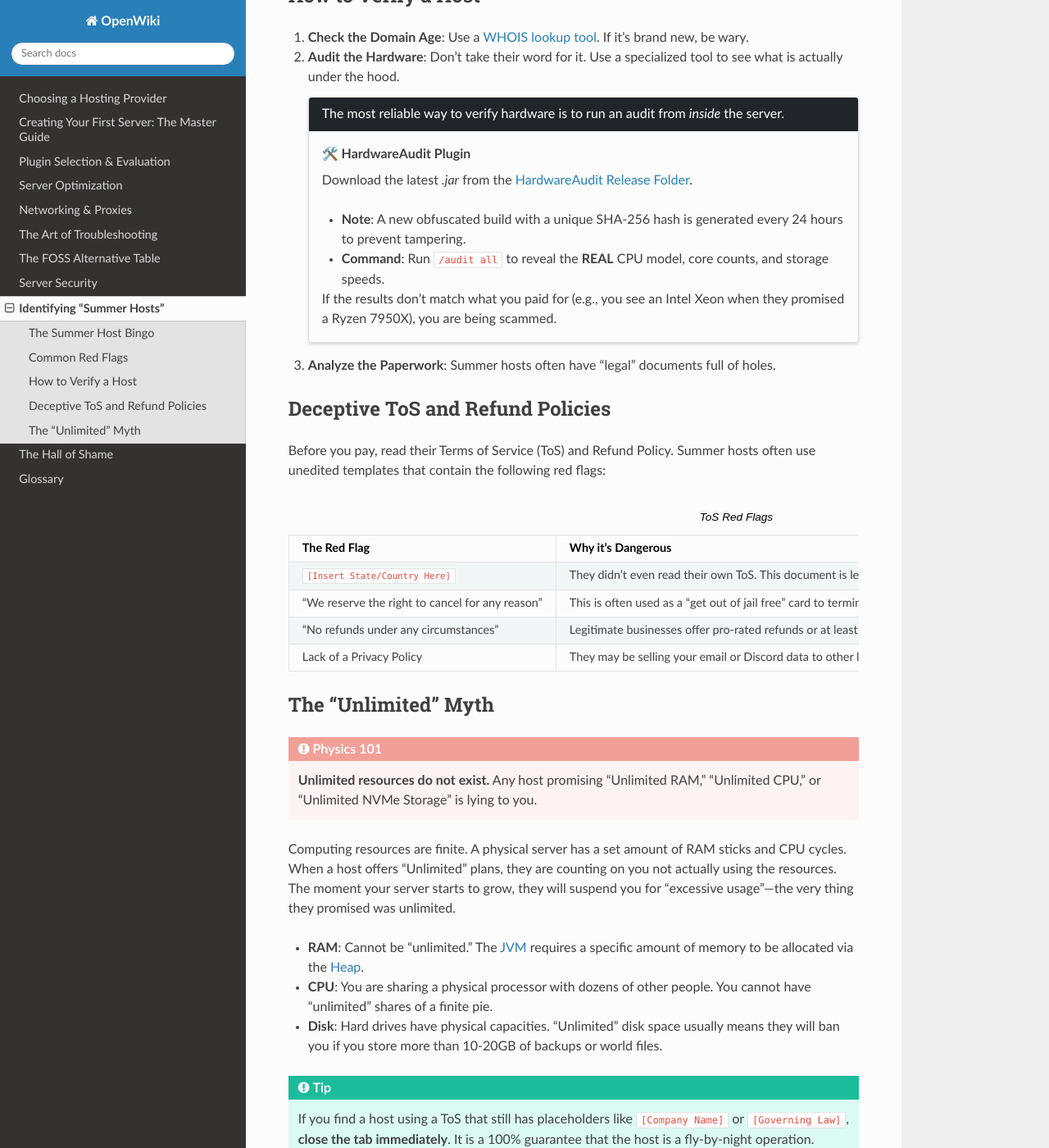
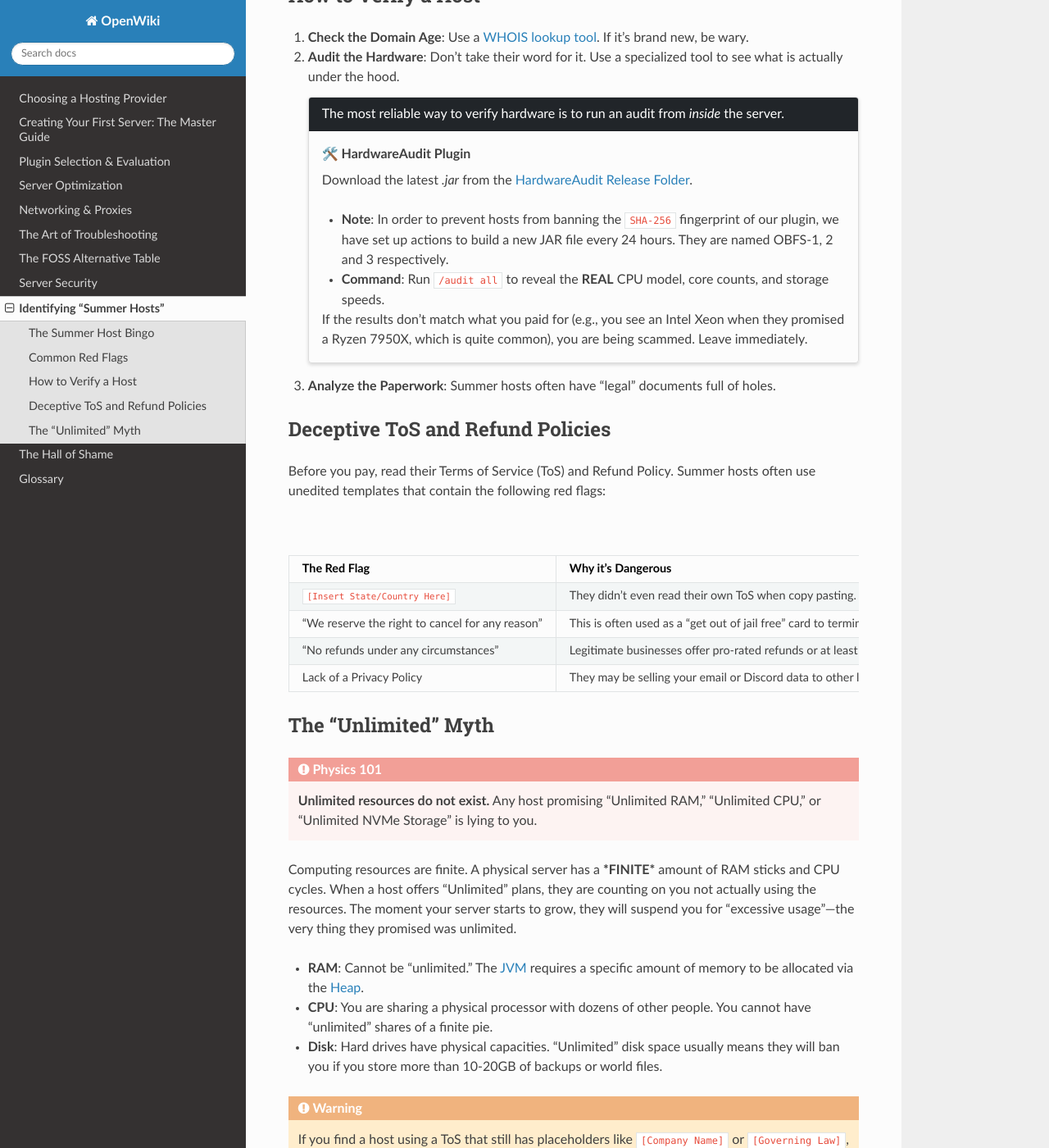
Before and after one commit to Earth1283/OpenWiki, a Sphinx documentation site: the page built from docs/source/summer_hosts.rst, in a window 1280 px wide and 1400 px high, scrolled down 1363 px. Shown: the whole window at 82% size. Built offline with Sphinx 7.4.7 and the Read the Docs theme 3.1.0, drawn with Linux system fonts in a browser that asks for light colours; some of the changed text lies outside the part shown.

Commit message:
update hosts

```diff
--- a/docs/source/summer_hosts.rst
+++ b/docs/source/summer_hosts.rst
@@ -165,10 +165,10 @@
       ^^^
       Download the latest `.jar` from the `HardwareAudit Release Folder <https://github.com/Earth1283/HardwareAudit>`_.
 
-      * **Note**: A new obfuscated build with a unique SHA-256 hash is generated every 24 hours to prevent tampering.
+      * **Note**: In order to prevent hosts from banning the ``SHA-256`` fingerprint of our plugin, we have set up actions to build a new JAR file every 24 hours. They are named OBFS-1, 2 and 3 respectively.
       * **Command**: Run ``/audit all`` to reveal the **REAL** CPU model, core counts, and storage speeds.
 
-      If the results don't match what you paid for (e.g., you see an Intel Xeon when they promised a Ryzen 7950X), you are being scammed.
+      If the results don't match what you paid for (e.g., you see an Intel Xeon when they promised a Ryzen 7950X, which is quite common), you are being scammed. Leave immediately.
 
 3. **Analyze the Paperwork**: Summer hosts often have "legal" documents full of holes.
 
@@ -184,13 +184,13 @@
    * - The Red Flag
      - Why it's Dangerous
    * - ``[Insert State/Country Here]``
-     - They didn't even read their own ToS. This document is legally non-binding and shows total lack of professionalism.
+     - They didn't even read their own ToS when copy pasting. This document is legally non-binding and shows total lack of professionalism.
    * - "We reserve the right to cancel for any reason"
-     - This is often used as a "get out of jail free" card to terminate your server and keep your money if you complain about lag.
+     - This is often used as a "get out of jail free" card to terminate your server and keep your money if you complain about lag. The host could literally terminate your server if they woke up on the wrong side of their bed.
    * - "No refunds under any circumstances"
-     - Legitimate businesses offer pro-rated refunds or at least a 24-72 hour money-back guarantee.
+     - Legitimate businesses offer pro-rated refunds or at least a 24-72 hour money-back guarantee. If they offer a vague statement, it is best to steer clear of that.
    * - Lack of a Privacy Policy
-     - They may be selling your email or Discord data to other low-quality hosts.
+     - They may be selling your email or Discord data to other low-quality hosts, or to advertisers for profit.
 
 The "Unlimited" Myth
 --------------------
@@ -200,12 +200,13 @@
 
    **Unlimited resources do not exist.** Any host promising "Unlimited RAM," "Unlimited CPU," or "Unlimited NVMe Storage" is lying to you.
 
-Computing resources are finite. A physical server has a set amount of RAM sticks and CPU cycles. When a host offers "Unlimited" plans, they are counting on you not actually using the resources. The moment your server starts to grow, they will suspend you for "excessive usage"—the very thing they promised was unlimited.
+Computing resources are finite. A physical server has a ***FINITE*** amount of RAM sticks and CPU cycles. When a host offers "Unlimited" plans, they are counting on you not actually using the resources. The moment your server starts to grow, they will suspend you for "excessive usage"—the very thing they promised was unlimited.
 
 *   **RAM**: Cannot be "unlimited." The :term:`JVM` requires a specific amount of memory to be allocated via the :term:`Heap`.
 *   **CPU**: You are sharing a physical processor with dozens of other people. You cannot have "unlimited" shares of a finite pie.
 *   **Disk**: Hard drives have physical capacities. "Unlimited" disk space usually means they will ban you if you store more than 10-20GB of backups or world files.
 
-.. tip::
+.. warning::
 
-   If you find a host using a ToS that still has placeholders like ``[Company Name]`` or ``[Governing Law]``, **close the tab immediately**. It is a 100% guarantee that the host is a fly-by-night operation.
+   If you find a host using a ToS that still has placeholders like ``[Company Name]`` or ``[Governing Law]``, **close the tab immediately**.
+   It is 100% a fly-by-night operation made by a teenager in their basement.
```
